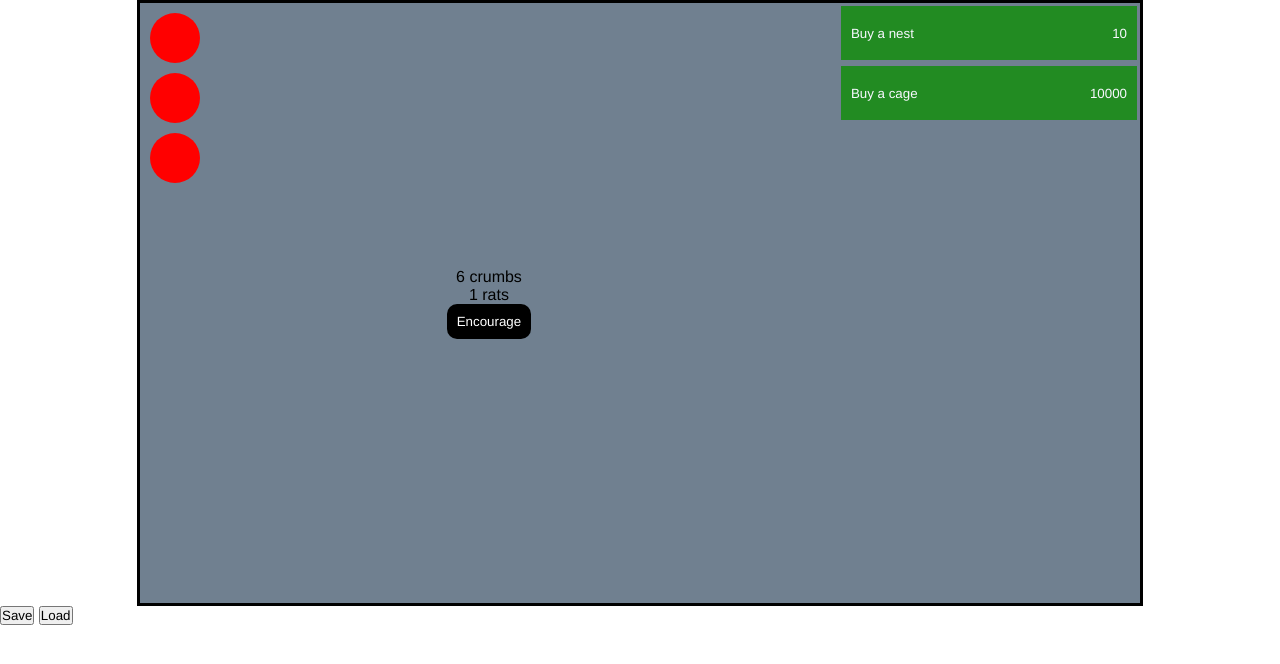
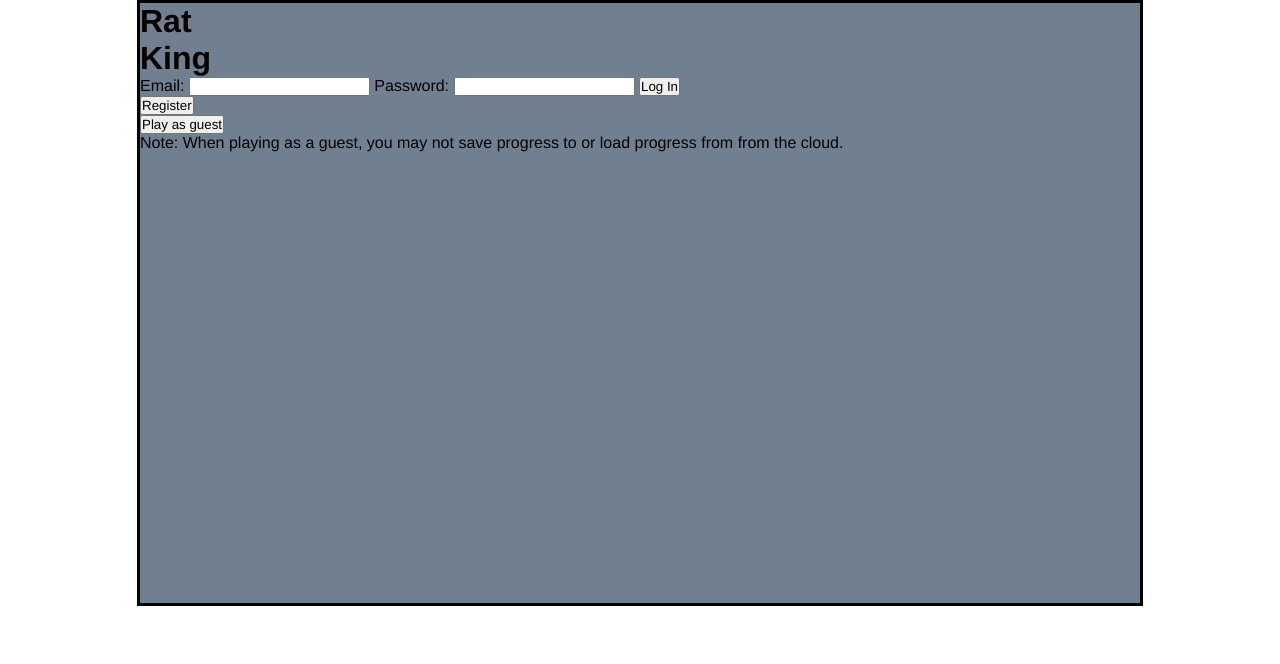
Before and after one commit to bduehlin/Rat_King, a Flask app: page / in a window 1280 px wide. Shown: the top 664 px of the page. Run offline with Flask 2, Linux system fonts and the light colour scheme.

Commit message:
cloud saves, login registration, guest users, tabs

```diff
--- a/flask_app/controllers/rats.py
+++ b/flask_app/controllers/rats.py
@@ -1,22 +1,58 @@
-from flask_app import app
-from flask import render_template, request, session, jsonify, json
+from flask_app import app, bcrypt
+from flask import render_template, request, session, jsonify, json, redirect
 from ..models import user_model
 
 @app.route('/')
 def rat_king():
     return render_template('index.html')
 
-
 @app.route("/save", methods = ['post'])
 def cloudsave():
-    save = request.form['save']
-    # print(save)
-    user_model.User.update_save({'save': save})
-    return jsonify({'status':'success'})
+    if(session['id'] != 'Guest'):
+        save = request.form['save']
+        user_model.User.update_save({'save': save, 'id': session['id']})
+        return jsonify({'status':'Successful cloud save'})
+    else:
+        return jsonify({'status':'Guest cloud save not allowed'})
 
 @app.route("/load")
 def cloudload():
-    save = user_model.User.get_by_id(1).save
-    # print(save)
-    print('sending db query to client')
-    return jsonify(save)
+    if(session['id'] != 'Guest'):
+        save = user_model.User.get_by_id(session['id']).save
+        print('sending db query to client')
+        return jsonify(save)
+    else:
+        return jsonify({'status':'Guest cloud load not allowed'})
+
+@app.route("/login", methods = ['post'])
+def login():
+    validate = user_model.User.login_validator(request.form)
+    if not validate:
+        return jsonify({'message': 'Login unsuccessful, your provided credentials are not accurate.'})
+    session['id'] = validate.id
+    return jsonify({'message':'Log in successful'})
+
+@app.route("/logout")
+def logout():
+    session.clear()
+    return redirect('/')
+
+
+@app.route("/create", methods = ['post'])
+def create():
+    validate = user_model.User.create_validator(request.form)
+    if not validate:
+        return jsonify({'message': 'Register unsuccessful, your provided credentials are not valid. Email must not be taken and password must be at least 8 characters.'})
+    data = {
+        **request.form
+    }
+    data['password_hash'] = bcrypt.generate_password_hash(data['password'])
+    data.pop('password')
+    data.pop('password_confirm')
+    session['id'] = user_model.User.insert(data)
+    return jsonify({'message': 'Register successful'})
+
+@app.route("/guest")
+def guest():
+    session['id'] = 'Guest'
+    return redirect('/')
--- a/flask_app/static/css/style.css
+++ b/flask_app/static/css/style.css
@@ -15,13 +15,13 @@
 
 /* Landing page */
 
-/* #landing {
+#landing {
     width: 1000px;
     height: 600px;
     position: absolute;
     z-index: 1000;
-    background-color: black;
-} */
+    background-color: slategray;
+}
 
 
 
@@ -119,13 +119,31 @@
     cursor: pointer;
 }
 
+/* popout pages section */
+
+#popout {
+    display: flex;
+    position: absolute
+}
+
+#settings,
+#lineage,
+#nobility {
+    display: none;
+    flex-direction: column;
+    width: 480px;
+    height: 580px;
+    padding: 10px;
+    z-index: 10;
+    background-color: snow;
+}
 
 /* Tabs section */
 
 #tabs {
     display: flex;
     flex-direction: column;
-    position: absolute;
+    left: 3px;
 }
 
 .circleButton {
@@ -135,6 +153,7 @@
     margin-bottom: 0;
     background-color: red;
     border-radius: 50%;
+    z-index: 5;
 }
 
 .circleButton:hover {
--- a/flask_app/static/js/game.js
+++ b/flask_app/static/js/game.js
@@ -35,6 +35,8 @@ var mods = {
 
 
 pointName.innerText = data.pointsName
+
+function l(what) {return document.getElementById(what)}
 
 // Declare game functions
 var game = {
@@ -102,7 +104,7 @@ var game = {
         document.getElementById('upgrades').innerHTML = ''
         for(var i = 0; i<data.avail.length; i++){
             let upgrade = data.avail[i]
-            document.getElementById('upgrades').insertAdjacentHTML('beforeend', `<div class="upgrade" id="${upgrade}"><div class="hoverbox"><p>${upgrades[upgrade]['name']}</p><p>Cost: ${upgrades[upgrade]['cost']}</p><p>${upgrades[upgrade]['description']}</p></div></div>`)
+            document.getElementById('upgrades').insertAdjacentHTML('beforeend', `<div class="upgrade" id="${upgrade}"><div class="hoverbox"><p class = 'upgradeName'>${upgrades[upgrade]['name']}</p><p class = 'upgradeCost'>Cost: ${upgrades[upgrade]['cost']}</p><p class = 'upgradeDescription'>${upgrades[upgrade]['description']}</p></div></div>`)
         }
     },
 
--- /dev/null
+++ b/flask_app/static/js/loginregister.js
@@ -0,0 +1,51 @@
+var loginForm = document.getElementById('loginForm')
+if(loginForm){
+    guestButton = document.getElementById('guestButton')
+    guestButton.addEventListener('click', function(e){
+        e.preventDefault()
+        fetch('/guest')
+            .then(() => document.getElementById('landing').remove())
+    })
+
+    loginForm.addEventListener('submit', function(e){
+        e.preventDefault()
+        let form = new FormData(loginForm)
+        fetch('/login', { method :'POST', body: form})
+            .then(response => response.json())
+            .then(data => {
+                console.log(data)
+                if(data.message.includes('unsuccessful') && !document.getElementById('error-message')){
+                    let button = document.querySelector('#loginForm > button' )
+                    button.insertAdjacentHTML('afterend', `<p id='error-message'>${data.message}</p>`)
+                }
+                else if(data.message.includes('Log in successful')){
+                    document.getElementById('landing').remove()
+                }
+            })
+    })
+
+    var registerButton = document.getElementById('register-switch')
+
+    registerButton.addEventListener('click', function(e){
+        e.preventDefault()
+        document.getElementById('login').remove()
+        document.getElementById('titlecard').insertAdjacentHTML('afterend', "<form id='register-form'><label for='email-register'>Email:</label><input type='text' name='email' id='email-register'><label for='password-register'>Password:</label><input type='password' name='password' id='password-register'><label for='password-confirm'>Confirm Password:</label><input type='password' name='password_confirm' id='password_confirm'><button>Register</button></form>")
+        var registerForm = document.getElementById('register-form')
+        registerForm.addEventListener('submit', function(e){
+            e.preventDefault()
+            let form = new FormData(registerForm)
+            fetch('/create', { method :'POST', body: form})
+                .then(response => response.json())
+                .then(data => {
+                    console.log(data)
+                    if(data.message.includes('unsuccessful') && !document.getElementById('error-message')){
+                        let button = document.querySelector('#register-form > button')
+                        button.insertAdjacentHTML('afterend', `<p id='error-message'>${data.message}</p>`)
+                    }
+                    else if(data.message.includes('Register successful')){
+                        document.getElementById('landing').remove()
+                    }
+                })
+        })
+    })
+}
--- a/flask_app/static/js/saveload.js
+++ b/flask_app/static/js/saveload.js
@@ -1,19 +1,37 @@
 document.getElementById('save').onclick = function save() {
-    // console.log(data)
-    // console.log(typeof(data))
     let form = new FormData()
     form.append('save', JSON.stringify(data))
     fetch("/save", { method :'POST', body: form})
         .then( response => response.json() )
-        .then( data => console.log(data) )
+        .then( data => {
+            if(!l('cloudsave-message')){
+                l('save').insertAdjacentHTML('afterend', `<p id='cloudsave-message'>${data.status}</p>`)
+            }
+            if(l('cloudsave-message')){
+                setTimeout(() => {
+                    l('cloudsave-message').remove()
+                }, 5000);
+            }
+        } )
 }
 
 document.getElementById('load').onclick = function load() {
+    if(confirm('Warning! This will overwrite your local save. Are you sure you wish to cloud load?')){
         fetch("/load")
             .then( response => response.json())
             .then( data => {
+                if(!l('cloudload-message') && data.hasOwnProperty('status')){
+                    l('load').insertAdjacentHTML('afterend', `<p id='cloudload-message'>${data.status}</p>`)
+                }
+                else{
                     localStorage.setItem('save', data)
-            // console.log('game loaded from db', localStorage.getItem('save'))
                     game.load()
+                }
+                if(l('cloudload-message')){
+                    setTimeout(() => {
+                        l('cloudload-message').remove()
+                    }, 5000);
+                }
             })
         }
+}
--- /dev/null
+++ b/flask_app/static/js/tabs.js
@@ -0,0 +1,11 @@
+var settingsButton = l('settingsButton')
+
+settingsButton.addEventListener('click', function(){
+    let settings = l('settings')
+    if(window.getComputedStyle(settings).display == 'none'){
+        settings.style.display = 'flex'
+    }
+    else{
+        settings.style.display = 'none'
+    }
+})
--- a/flask_app/templates/index.html
+++ b/flask_app/templates/index.html
@@ -10,13 +10,42 @@
 <body>
     <div id="container">
         {% if 'id' not in session %}
-        <div id="landing"></div>
+        <div id="landing">
+            <div id="titlecard">
+                <h1>Rat</h1>
+                <h1>King</h1>
+            </div>
+            <div id="login">
+                <form id="loginForm">
+                    <label for="email-login">Email:</label>
+                    <input type="text" name="email" id="email-login">
+                    <label for="password-login">Password:</label>
+                    <input type="password" name="password" id="password-login">
+                    <button>Log In</button>
+                </form>
+                <button id="register-switch">Register</button>
+            </div>
+            <button id="guestButton">Play as guest</button>
+            <p>Note: When playing as a guest, you may not save progress to or load progress from from the cloud.</p>
+        </div>
         {% endif %}
-        <div id="popout"></div>
-        <div id="tabs">
-            <div id="settingsTab" class="circleButton"></div>
-            <div id="lineageTab" class="circleButton"></div>
-            <div id="royaltytab" class="circleButton"></div>
+        <div id="popout">
+            <div id="settings">
+                <h1>Game Settings</h1>
+                <button id="save">Cloud Save</button>
+                <button id="load">Cloud Load</button>
+                <p>Note: game saves to your browser's local storage automatically every 10 seconds.</p>
+                <form action="/logout">
+                    <button id="logout">Log Out</button>
+                </form>
+            </div>
+            <div id="lineage"></div>
+            <div id="nobility"></div>
+            <div id="tabs">
+                <div id="settingsButton" class="circleButton"></div>
+                <div id="lineageButton" class="circleButton"></div>
+                <div id="nobilityButton" class="circleButton"></div>
+            </div>
         </div>
         <div id="main">
             <div class="pointTracker"><span id="pointValue">0</span> <span id="pointName"></span></div>
@@ -37,9 +66,9 @@
             </div>
         </div>
     </div>
-    <button id="save">Save</button>
-    <button id="load">Load</button>
+    <script src="{{ url_for('static', filename='js/loginregister.js') }}"></script>
     <script src="{{ url_for('static', filename='js/game.js') }}"></script>
+    <script src="{{ url_for('static', filename='js/tabs.js') }}"></script>
     <script src="{{ url_for('static', filename='js/saveload.js') }}"></script>
 </body>
 </html>
```
Also changed, not shown: flask_app/models/user_model.py (+2 -8 lines). Lines whose indentation alone changed are shown as unchanged.
